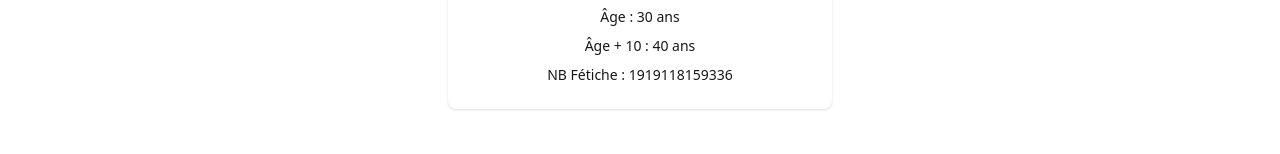
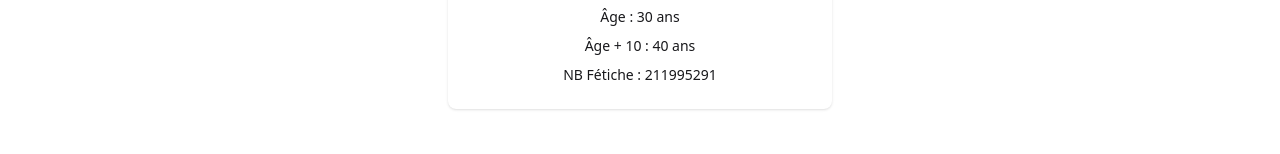
Before and after one commit to hspacesi34/vite-vue-cours, a Vue app: page /exos/data-binding in a window 1280 px wide. Shown: the part 474-628 px from the top of the page. Built offline with nearby package versions, Linux system fonts and the light colour scheme.

Commit message:
feat: random NB fetiche TP data binding

```diff
--- a/src/components/AppHeader.vue
+++ b/src/components/AppHeader.vue
@@ -27,7 +27,7 @@
       <li>
         <details>
           <summary>Lessons</summary>
-          <ul class="p-2">
+          <ul class="p-2 z-40">
             <li><RouterLink to="/lessons/text-interpolation">Text interpolation</RouterLink></li>
             <li><RouterLink to="/lessons/inline-templating">Inline templating</RouterLink></li>
             <li><RouterLink to="/lessons/attribute-binding">Attribute binding</RouterLink></li>
@@ -37,7 +37,7 @@
       <li>
         <details>
           <summary>Exos</summary>
-          <ul class="p-2">
+          <ul class="p-2 z-40">
             <li><RouterLink to="/exos/text-interpolation">Text interpolation</RouterLink></li>
             <li><RouterLink to="/exos/data-binding">TP Data binding</RouterLink></li>
           </ul>
--- a/src/views/exos/DataBinding.vue
+++ b/src/views/exos/DataBinding.vue
@@ -20,14 +20,14 @@
 
 <script setup>
 class UserFou {
-    constructor(name, imgProfile, age, nbFetiche){
+    constructor(name, imgProfile, age){
         this._name = name;
         this._imgProfile = imgProfile;
         this._age = age;
-        this._nbFetiche = nbFetiche;
+        this._nbFetiche = Math.floor(Math.random() * 1000000000) + 1;
     }
 }
 
 const imageUser = 'https://i.chzbgr.com/full/9106857728/hF9556D7F';
-const leVraiNaruto = new UserFou('Le vrai Naruto', imageUser, 30, 1919118159336);
+const leVraiNaruto = new UserFou('Le vrai Naruto', imageUser, 30);
 </script>
```
